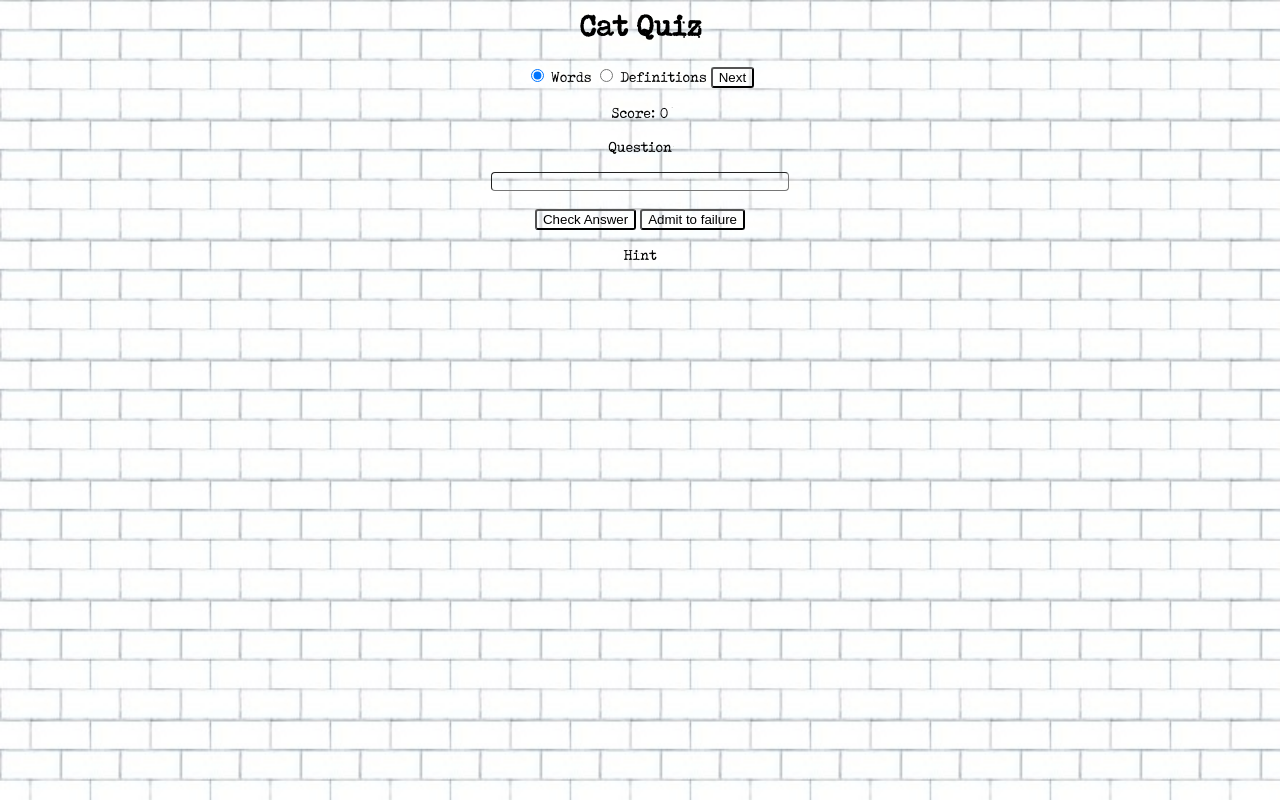
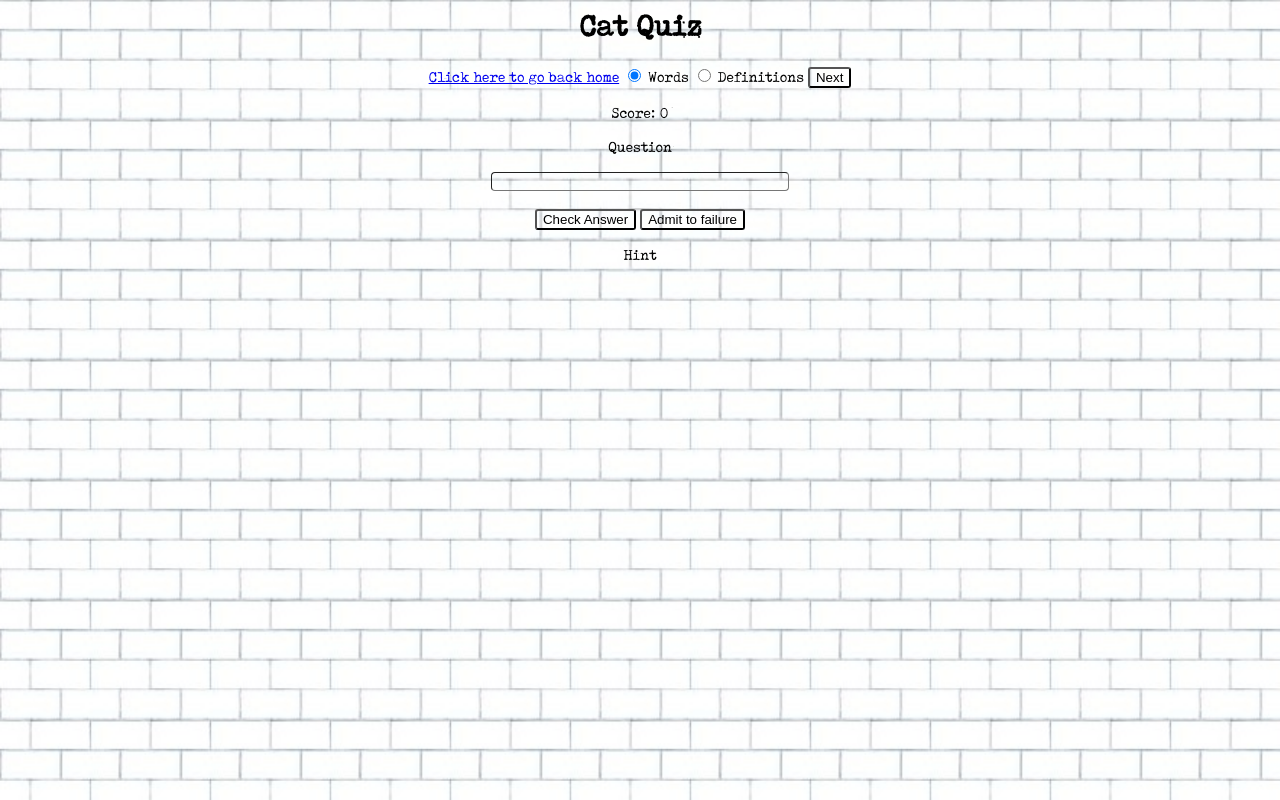
Before and after one commit to p2reneker25/Website, a plain HTML site: page quizGame.html in a window 1280 px wide. Drawn offline with Linux system fonts and the light colour scheme.

Commit message:
Update quizGame.html

```diff
--- a/quizGame.html
+++ b/quizGame.html
@@ -5,6 +5,7 @@
 <body>
 	<center>
 		<h1>Cat Quiz</h1>
+		<a href = "index.html"> Click here to go back home</a>
 		<input type="radio" id="terms" name="qType" onchange="restart()" checked>
 		<label for="terms">Words</label>
 		<input type="radio" id="defs" name="qType" on>
```
